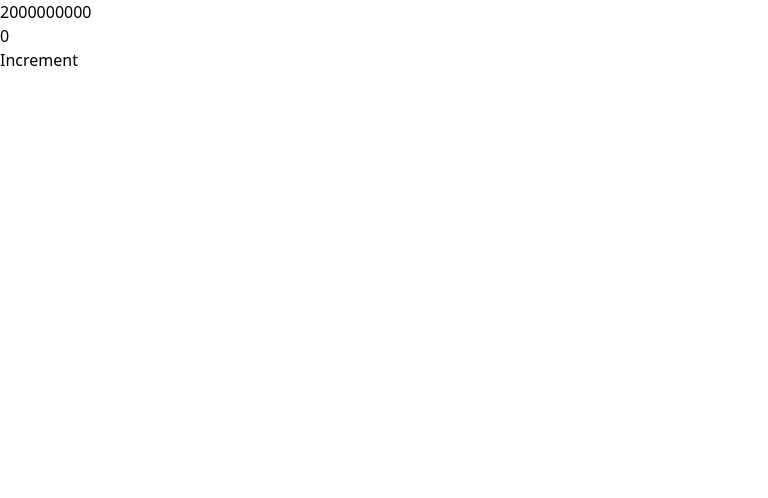
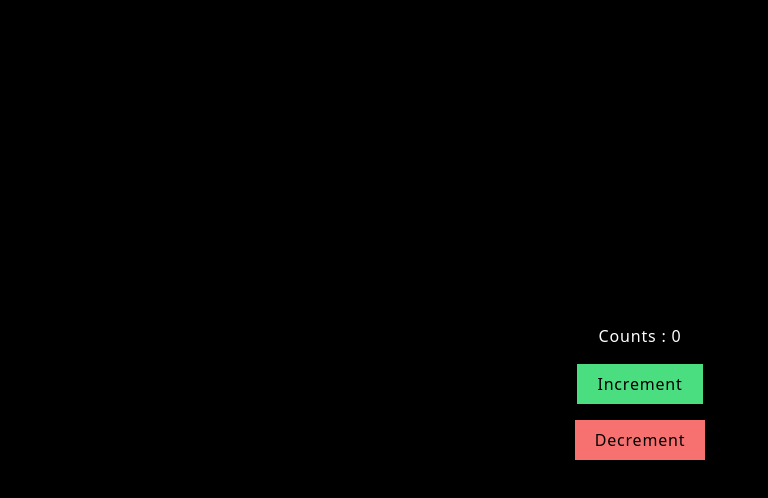
Before and after one commit to Vishalrathod8788/Learn-React, a React (Vite) app in the folder react_demo/: page / in a window 1280 px wide. Shown: the top 498 px of the page, without its empty margins (0-768 px from the left). Built offline with nearby package versions, Linux system fonts and the light colour scheme.

Commit message:
Replace UseMemo component with UseCallback for improved state management and performance

```diff
--- a/react_demo/src/App.jsx
+++ b/react_demo/src/App.jsx
@@ -1,5 +1,5 @@
-import { UseMemo } from "./hooks/Memo/UseMemo";
+import { UseCallback } from "./hooks/Memo/UseCallback";
 
 export const App = () => {
-  return <UseMemo />;
+  return <UseCallback />;
 };
--- /dev/null
+++ b/react_demo/src/hooks/Memo/UseCallback.jsx
@@ -0,0 +1,39 @@
+import { memo, useCallback, useMemo, useState } from "react";
+
+const Botton = memo(({ onClick, children }) => {
+  console.log(`Rendering button: ${children}`);
+
+  return (
+    <button
+      className={`text-black mb-4 py-2 px-5 ${
+        children === "Increment" ? "bg-green-400" : "bg-red-400"
+      }`}
+      onClick={onClick}
+    >
+      {children}
+    </button>
+  );
+});
+export const UseCallback = () => {
+  const [count, setCount] = useState(0);
+
+  const increment = useCallback(() => {
+    console.log("increment inside");
+    setCount((prev) => prev + 1);
+  }, []);
+
+  const decrement = useCallback(() => {
+    console.log("decrement inside");
+    setCount((prev) => prev - 1);
+  }, []);
+
+  return (
+    <>
+      <div className="p-4 h-lvh font-display tracking-wider flex flex-col justify-center items-center bg-black text-white ">
+        <h1 className=" mb-4">Counts : {count}</h1>
+        <Botton onClick={increment}>Increment</Botton>
+        <Botton onClick={decrement}>Decrement</Botton>
+      </div>
+    </>
+  );
+};
```
